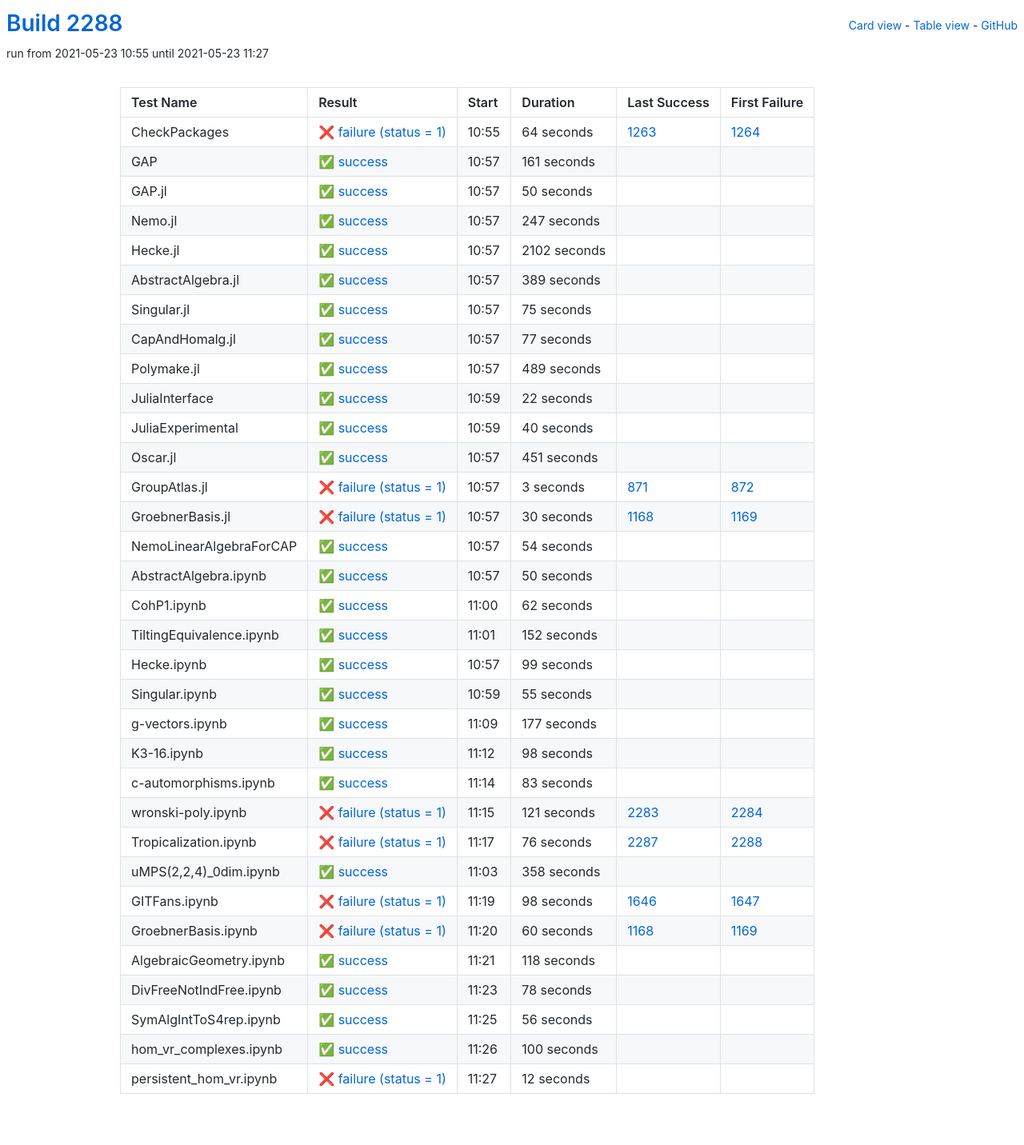
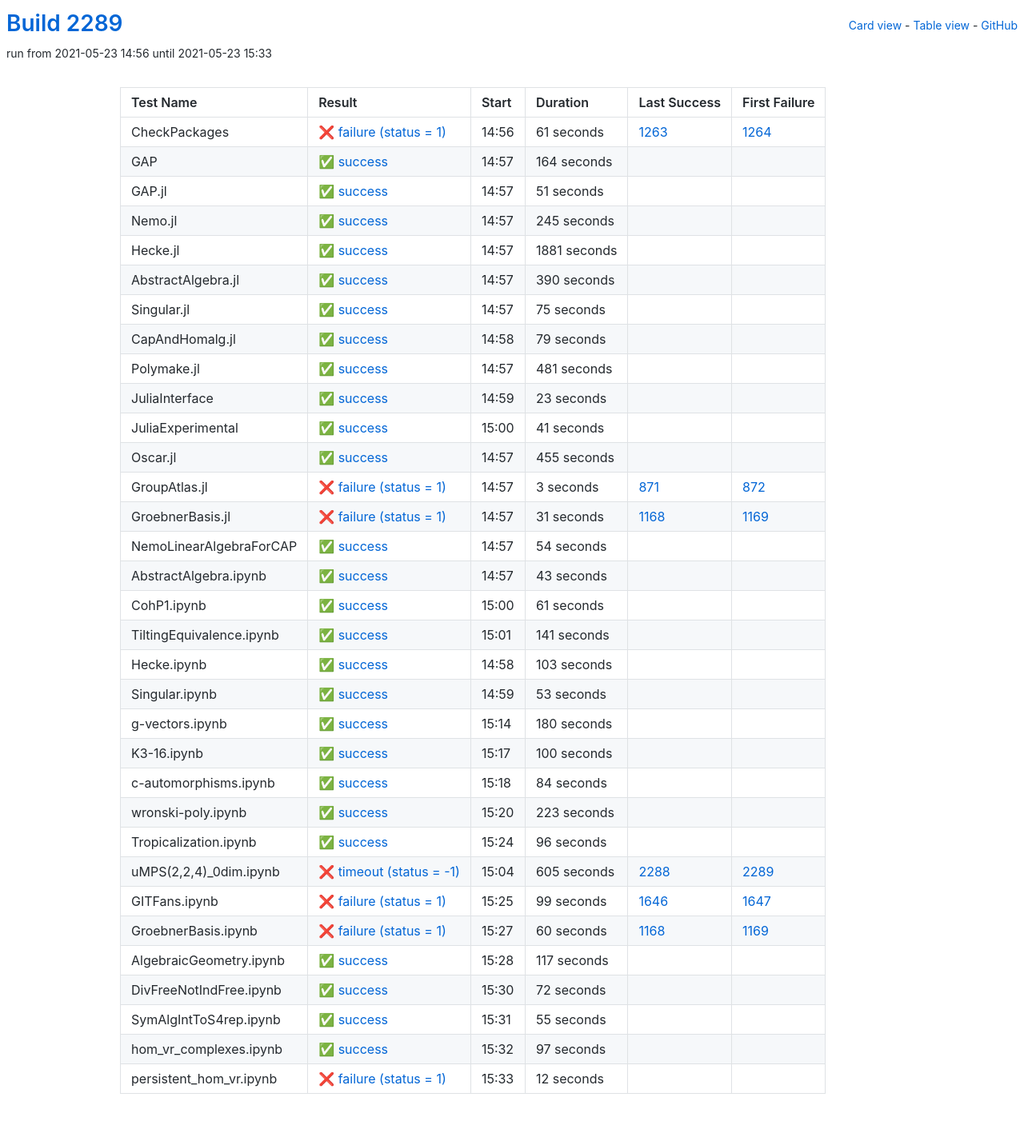
Before and after one commit to oscar-system/oscar-ci-status-stable, a Jekyll site: the page built from table.html, in a window 1280 px wide. Shown: the whole page at 80% size. Built offline with Jekyll 4.4.1, drawn with Linux system fonts in a browser that asks for light colours.

Commit message:
Build #2289

```diff
--- a/_data/ci.yml
+++ b/_data/ci.yml
@@ -1,6 +1,6 @@
 ---
-build: 2288
-build_url: https://oscarci.mathematik.uni-kl.de/job/oscar-stable/2288/
+build: 2289
+build_url: https://oscarci.mathematik.uni-kl.de/job/oscar-stable/2289/
 job: oscar-stable
 organization: oscar-system
 repo: oscar-ci-status-stable
@@ -8,80 +8,80 @@ repourl: https://github.com/oscar-system/oscar-ci-status-stable
 tests:
 - name: CheckPackages
   id: checkpackages
-  log: https://oscarci.mathematik.uni-kl.de/job/oscar-stable/2288/artifact/logs/build-2288/CheckPackages.log
-  start: 2021-05-23 10:55
+  log: https://oscarci.mathematik.uni-kl.de/job/oscar-stable/2289/artifact/logs/build-2289/CheckPackages.log
+  start: 2021-05-23 14:56
   success: false
   exitcode: 1
   status: failure
-  duration: 64
+  duration: 61
   last_success: 1263
   last_success_url: https://oscarci.mathematik.uni-kl.de/job/oscar-stable/1263/
   first_failure: 1264
   first_failure_url: https://oscarci.mathematik.uni-kl.de/job/oscar-stable/1264/
 - name: GAP
   id: gap
-  log: https://oscarci.mathematik.uni-kl.de/job/oscar-stable/2288/artifact/logs/build-2288/GAP.log
-  start: 2021-05-23 10:57
+  log: https://oscarci.mathematik.uni-kl.de/job/oscar-stable/2289/artifact/logs/build-2289/GAP.log
+  start: 2021-05-23 14:57
   success: true
   exitcode: 0
   status: success
-  duration: 161
+  duration: 164
   last_success: false
   last_success_url:
   first_failure: false
   first_failure_url:
 - name: GAP.jl
   id: gap-jl
-  log: https://oscarci.mathematik.uni-kl.de/job/oscar-stable/2288/artifact/logs/build-2288/GAP.jl.log
-  start: 2021-05-23 10:57
+  log: https://oscarci.mathematik.uni-kl.de/job/oscar-stable/2289/artifact/logs/build-2289/GAP.jl.log
+  start: 2021-05-23 14:57
   success: true
   exitcode: 0
   status: success
-  duration: 50
+  duration: 51
   last_success: false
   last_success_url:
   first_failure: false
   first_failure_url:
 - name: Nemo.jl
   id: nemo-jl
-  log: https://oscarci.mathematik.uni-kl.de/job/oscar-stable/2288/artifact/logs/build-2288/Nemo.jl.log
-  start: 2021-05-23 10:57
+  log: https://oscarci.mathematik.uni-kl.de/job/oscar-stable/2289/artifact/logs/build-2289/Nemo.jl.log
+  start: 2021-05-23 14:57
   success: true
   exitcode: 0
   status: success
-  duration: 247
+  duration: 245
   last_success: false
   last_success_url:
   first_failure: false
   first_failure_url:
 - name: Hecke.jl
   id: hecke-jl
-  log: https://oscarci.mathematik.uni-kl.de/job/oscar-stable/2288/artifact/logs/build-2288/Hecke.jl.log
-  start: 2021-05-23 10:57
+  log: https://oscarci.mathematik.uni-kl.de/job/oscar-stable/2289/artifact/logs/build-2289/Hecke.jl.log
+  start: 2021-05-23 14:57
   success: true
   exitcode: 0
   status: success
-  duration: 2102
+  duration: 1881
   last_success: false
   last_success_url:
   first_failure: false
   first_failure_url:
 - name: AbstractAlgebra.jl
   id: abstractalgebra-jl
-  log: https://oscarci.mathematik.uni-kl.de/job/oscar-stable/2288/artifact/logs/build-2288/AbstractAlgebra.jl.log
-  start: 2021-05-23 10:57
+  log: https://oscarci.mathematik.uni-kl.de/job/oscar-stable/2289/artifact/logs/build-2289/AbstractAlgebra.jl.log
+  start: 2021-05-23 14:57
   success: true
   exitcode: 0
   status: success
-  duration: 389
+  duration: 390
   last_success: false
   last_success_url:
   first_failure: false
   first_failure_url:
 - name: Singular.jl
   id: singular-jl
-  log: https://oscarci.mathematik.uni-kl.de/job/oscar-stable/2288/artifact/logs/build-2288/Singular.jl.log
-  start: 2021-05-23 10:57
+  log: https://oscarci.mathematik.uni-kl.de/job/oscar-stable/2289/artifact/logs/build-2289/Singular.jl.log
+  start: 2021-05-23 14:57
   success: true
   exitcode: 0
   status: success
@@ -92,68 +92,68 @@ tests:
   first_failure_url:
 - name: CapAndHomalg.jl
   id: capandhomalg-jl
-  log: https://oscarci.mathematik.uni-kl.de/job/oscar-stable/2288/artifact/logs/build-2288/CapAndHomalg.jl.log
-  start: 2021-05-23 10:57
+  log: https://oscarci.mathematik.uni-kl.de/job/oscar-stable/2289/artifact/logs/build-2289/CapAndHomalg.jl.log
+  start: 2021-05-23 14:58
   success: true
   exitcode: 0
   status: success
-  duration: 77
+  duration: 79
   last_success: false
   last_success_url:
   first_failure: false
   first_failure_url:
 - name: Polymake.jl
   id: polymake-jl
-  log: https://oscarci.mathematik.uni-kl.de/job/oscar-stable/2288/artifact/logs/build-2288/Polymake.jl.log
-  start: 2021-05-23 10:57
+  log: https://oscarci.mathematik.uni-kl.de/job/oscar-stable/2289/artifact/logs/build-2289/Polymake.jl.log
+  start: 2021-05-23 14:57
   success: true
   exitcode: 0
   status: success
-  duration: 489
+  duration: 481
   last_success: false
   last_success_url:
   first_failure: false
   first_failure_url:
 - name: JuliaInterface
   id: juliainterface
-  log: https://oscarci.mathematik.uni-kl.de/job/oscar-stable/2288/artifact/logs/build-2288/JuliaInterface.log
-  start: 2021-05-23 10:59
+  log: https://oscarci.mathematik.uni-kl.de/job/oscar-stable/2289/artifact/logs/build-2289/JuliaInterface.log
+  start: 2021-05-23 14:59
   success: true
   exitcode: 0
   status: success
-  duration: 22
+  duration: 23
   last_success: false
   last_success_url:
   first_failure: false
   first_failure_url:
 - name: JuliaExperimental
   id: juliaexperimental
-  log: https://oscarci.mathematik.uni-kl.de/job/oscar-stable/2288/artifact/logs/build-2288/JuliaExperimental.log
-  start: 2021-05-23 10:59
+  log: https://oscarci.mathematik.uni-kl.de/job/oscar-stable/2289/artifact/logs/build-2289/JuliaExperimental.log
+  start: 2021-05-23 15:00
   success: true
   exitcode: 0
   status: success
-  duration: 40
+  duration: 41
   last_success: false
   last_success_url:
   first_failure: false
   first_failure_url:
 - name: Oscar.jl
   id: oscar-jl
-  log: https://oscarci.mathematik.uni-kl.de/job/oscar-stable/2288/artifact/logs/build-2288/Oscar.jl.log
-  start: 2021-05-23 10:57
+  log: https://oscarci.mathematik.uni-kl.de/job/oscar-stable/2289/artifact/logs/build-2289/Oscar.jl.log
+  start: 2021-05-23 14:57
   success: true
   exitcode: 0
   status: success
-  duration: 451
+  duration: 455
   last_success: false
   last_success_url:
   first_failure: false
   first_failure_url:
 - name: GroupAtlas.jl
   id: groupatlas-jl
-  log: https://oscarci.mathematik.uni-kl.de/job/oscar-stable/2288/artifact/logs/build-2288/GroupAtlas.jl.log
-  start: 2021-05-23 10:57
+  log: https://oscarci.mathematik.uni-kl.de/job/oscar-stable/2289/artifact/logs/build-2289/GroupAtlas.jl.log
+  start: 2021-05-23 14:57
   success: false
   exitcode: 1
   status: failure
@@ -164,20 +164,20 @@ tests:
   first_failure_url: https://oscarci.mathematik.uni-kl.de/job/oscar-stable/872/
 - name: GroebnerBasis.jl
   id: groebnerbasis-jl
-  log: https://oscarci.mathematik.uni-kl.de/job/oscar-stable/2288/artifact/logs/build-2288/GroebnerBasis.jl.log
-  start: 2021-05-23 10:57
+  log: https://oscarci.mathematik.uni-kl.de/job/oscar-stable/2289/artifact/logs/build-2289/GroebnerBasis.jl.log
+  start: 2021-05-23 14:57
   success: false
   exitcode: 1
   status: failure
-  duration: 30
+  duration: 31
   last_success: 1168
   last_success_url: https://oscarci.mathematik.uni-kl.de/job/oscar-stable/1168/
   first_failure: 1169
   first_failure_url: https://oscarci.mathematik.uni-kl.de/job/oscar-stable/1169/
 - name: NemoLinearAlgebraForCAP
   id: nemolinearalgebraforcap
-  log: https://oscarci.mathematik.uni-kl.de/job/oscar-stable/2288/artifact/logs/build-2288/NemoLinearAlgebraForCAP.log
-  start: 2021-05-23 10:57
+  log: https://oscarci.mathematik.uni-kl.de/job/oscar-stable/2289/artifact/logs/build-2289/NemoLinearAlgebraForCAP.log
+  start: 2021-05-23 14:57
   success: true
   exitcode: 0
   status: success
@@ -188,152 +188,152 @@ tests:
   first_failure_url:
 - name: AbstractAlgebra.ipynb
   id: abstractalgebra-ipynb
-  log: https://oscarci.mathematik.uni-kl.de/job/oscar-stable/2288/artifact/logs/build-2288/AbstractAlgebra.ipynb.log
-  start: 2021-05-23 10:57
+  log: https://oscarci.mathematik.uni-kl.de/job/oscar-stable/2289/artifact/logs/build-2289/AbstractAlgebra.ipynb.log
+  start: 2021-05-23 14:57
   success: true
   exitcode: 0
   status: success
-  duration: 50
+  duration: 43
   last_success: false
   last_success_url:
   first_failure: false
   first_failure_url:
 - name: CohP1.ipynb
   id: cohp1-ipynb
-  log: https://oscarci.mathematik.uni-kl.de/job/oscar-stable/2288/artifact/logs/build-2288/CohP1.ipynb.log
-  start: 2021-05-23 11:00
+  log: https://oscarci.mathematik.uni-kl.de/job/oscar-stable/2289/artifact/logs/build-2289/CohP1.ipynb.log
+  start: 2021-05-23 15:00
   success: true
   exitcode: 0
   status: success
-  duration: 62
+  duration: 61
   last_success: false
   last_success_url:
   first_failure: false
   first_failure_url:
 - name: TiltingEquivalence.ipynb
   id: tiltingequivalence-ipynb
-  log: https://oscarci.mathematik.uni-kl.de/job/oscar-stable/2288/artifact/logs/build-2288/TiltingEquivalence.ipynb.log
-  start: 2021-05-23 11:01
+  log: https://oscarci.mathematik.uni-kl.de/job/oscar-stable/2289/artifact/logs/build-2289/TiltingEquivalence.ipynb.log
+  start: 2021-05-23 15:01
   success: true
   exitcode: 0
   status: success
-  duration: 152
+  duration: 141
   last_success: false
   last_success_url:
   first_failure: false
   first_failure_url:
 - name: Hecke.ipynb
   id: hecke-ipynb
-  log: https://oscarci.mathematik.uni-kl.de/job/oscar-stable/2288/artifact/logs/build-2288/Hecke.ipynb.log
-  start: 2021-05-23 10:57
+  log: https://oscarci.mathematik.uni-kl.de/job/oscar-stable/2289/artifact/logs/build-2289/Hecke.ipynb.log
+  start: 2021-05-23 14:58
   success: true
   exitcode: 0
   status: success
-  duration: 99
+  duration: 103
   last_success: false
   last_success_url:
   first_failure: false
   first_failure_url:
 - name: Singular.ipynb
   id: singular-ipynb
-  log: https://oscarci.mathematik.uni-kl.de/job/oscar-stable/2288/artifact/logs/build-2288/Singular.ipynb.log
-  start: 2021-05-23 10:59
+  log: https://oscarci.mathematik.uni-kl.de/job/oscar-stable/2289/artifact/logs/build-2289/Singular.ipynb.log
+  start: 2021-05-23 14:59
   success: true
   exitcode: 0
   status: success
-  duration: 55
+  duration: 53
   last_success: false
   last_success_url:
   first_failure: false
   first_failure_url:
 - name: g-vectors.ipynb
   id: g-vectors-ipynb
-  log: https://oscarci.mathematik.uni-kl.de/job/oscar-stable/2288/artifact/logs/build-2288/g-vectors.ipynb.log
-  start: 2021-05-23 11:09
+  log: https://oscarci.mathematik.uni-kl.de/job/oscar-stable/2289/artifact/logs/build-2289/g-vectors.ipynb.log
+  start: 2021-05-23 15:14
   success: true
   exitcode: 0
   status: success
-  duration: 177
+  duration: 180
   last_success: false
   last_success_url:
   first_failure: false
   first_failure_url:
 - name: K3-16.ipynb
   id: k3-16-ipynb
-  log: https://oscarci.mathematik.uni-kl.de/job/oscar-stable/2288/artifact/logs/build-2288/K3-16.ipynb.log
-  start: 2021-05-23 11:12
+  log: https://oscarci.mathematik.uni-kl.de/job/oscar-stable/2289/artifact/logs/build-2289/K3-16.ipynb.log
+  start: 2021-05-23 15:17
   success: true
   exitcode: 0
   status: success
-  duration: 98
+  duration: 100
   last_success: false
   last_success_url:
   first_failure: false
   first_failure_url:
 - name: c-automorphisms.ipynb
   id: c-automorphisms-ipynb
-  log: https://oscarci.mathematik.uni-kl.de/job/oscar-stable/2288/artifact/logs/build-2288/c-automorphisms.ipynb.log
-  start: 2021-05-23 11:14
+  log: https://oscarci.mathematik.uni-kl.de/job/oscar-stable/2289/artifact/logs/build-2289/c-automorphisms.ipynb.log
+  start: 2021-05-23 15:18
   success: true
   exitcode: 0
   status: success
-  duration: 83
+  duration: 84
   last_success: false
   last_success_url:
   first_failure: false
   first_failure_url:
 - name: wronski-poly.ipynb
   id: wronski-poly-ipynb
-  log: https://oscarci.mathematik.uni-kl.de/job/oscar-stable/2288/artifact/logs/build-2288/wronski-poly.ipynb.log
-  start: 2021-05-23 11:15
-  success: false
-  exitcode: 1
-  status: failure
-  duration: 121
-  last_success: 2283
-  last_success_url: https://oscarci.mathematik.uni-kl.de/job/oscar-stable/2283/
-  first_failure: 2284
-  first_failure_url: https://oscarci.mathematik.uni-kl.de/job/oscar-stable/2284/
-- name: Tropicalization.ipynb
-  id: tropicalization-ipynb
-  log: https://oscarci.mathematik.uni-kl.de/job/oscar-stable/2288/artifact/logs/build-2288/Tropicalization.ipynb.log
-  start: 2021-05-23 11:17
-  success: false
-  exitcode: 1
-  status: failure
-  duration: 76
-  last_success: 2287
-  last_success_url: https://oscarci.mathematik.uni-kl.de/job/oscar-stable/2287/
-  first_failure: 2288
-  first_failure_url: https://oscarci.mathematik.uni-kl.de/job/oscar-stable/2288/
-- name: uMPS(2,2,4)_0dim.ipynb
-  id: umps-2-2-4-0dim-ipynb
-  log: https://oscarci.mathematik.uni-kl.de/job/oscar-stable/2288/artifact/logs/build-2288/uMPS-2-2-4-_0dim.ipynb.log
-  start: 2021-05-23 11:03
+  log: https://oscarci.mathematik.uni-kl.de/job/oscar-stable/2289/artifact/logs/build-2289/wronski-poly.ipynb.log
+  start: 2021-05-23 15:20
   success: true
   exitcode: 0
   status: success
-  duration: 358
+  duration: 223
   last_success: false
   last_success_url:
   first_failure: false
   first_failure_url:
+- name: Tropicalization.ipynb
+  id: tropicalization-ipynb
+  log: https://oscarci.mathematik.uni-kl.de/job/oscar-stable/2289/artifact/logs/build-2289/Tropicalization.ipynb.log
+  start: 2021-05-23 15:24
+  success: true
+  exitcode: 0
+  status: success
+  duration: 96
+  last_success: false
+  last_success_url:
+  first_failure: false
+  first_failure_url:
+- name: uMPS(2,2,4)_0dim.ipynb
+  id: umps-2-2-4-0dim-ipynb
+  log: https://oscarci.mathematik.uni-kl.de/job/oscar-stable/2289/artifact/logs/build-2289/uMPS-2-2-4-_0dim.ipynb.log
+  start: 2021-05-23 15:04
+  success: false
+  exitcode: -1
+  status: timeout
+  duration: 605
+  last_success: 2288
+  last_success_url: https://oscarci.mathematik.uni-kl.de/job/oscar-stable/2288/
+  first_failure: 2289
+  first_failure_url: https://oscarci.mathematik.uni-kl.de/job/oscar-stable/2289/
 - name: GITFans.ipynb
   id: gitfans-ipynb
-  log: https://oscarci.mathematik.uni-kl.de/job/oscar-stable/2288/artifact/logs/build-2288/GITFans.ipynb.log
-  start: 2021-05-23 11:19
+  log: https://oscarci.mathematik.uni-kl.de/job/oscar-stable/2289/artifact/logs/build-2289/GITFans.ipynb.log
+  start: 2021-05-23 15:25
   success: false
   exitcode: 1
   status: failure
-  duration: 98
+  duration: 99
   last_success: 1646
   last_success_url: https://oscarci.mathematik.uni-kl.de/job/oscar-stable/1646/
   first_failure: 1647
   first_failure_url: https://oscarci.mathematik.uni-kl.de/job/oscar-stable/1647/
 - name: GroebnerBasis.ipynb
   id: groebnerbasis-ipynb
-  log: https://oscarci.mathematik.uni-kl.de/job/oscar-stable/2288/artifact/logs/build-2288/GroebnerBasis.ipynb.log
-  start: 2021-05-23 11:20
+  log: https://oscarci.mathematik.uni-kl.de/job/oscar-stable/2289/artifact/logs/build-2289/GroebnerBasis.ipynb.log
+  start: 2021-05-23 15:27
   success: false
   exitcode: 1
   status: failure
@@ -344,56 +344,56 @@ tests:
   first_failure_url: https://oscarci.mathematik.uni-kl.de/job/oscar-stable/1169/
 - name: AlgebraicGeometry.ipynb
   id: algebraicgeometry-ipynb
-  log: https://oscarci.mathematik.uni-kl.de/job/oscar-stable/2288/artifact/logs/build-2288/AlgebraicGeometry.ipynb.log
-  start: 2021-05-23 11:21
+  log: https://oscarci.mathematik.uni-kl.de/job/oscar-stable/2289/artifact/logs/build-2289/AlgebraicGeometry.ipynb.log
+  start: 2021-05-23 15:28
   success: true
   exitcode: 0
   status: success
-  duration: 118
+  duration: 117
   last_success: false
   last_success_url:
   first_failure: false
   first_failure_url:
 - name: DivFreeNotIndFree.ipynb
   id: divfreenotindfree-ipynb
-  log: https://oscarci.mathematik.uni-kl.de/job/oscar-stable/2288/artifact/logs/build-2288/DivFreeNotIndFree.ipynb.log
-  start: 2021-05-23 11:23
+  log: https://oscarci.mathematik.uni-kl.de/job/oscar-stable/2289/artifact/logs/build-2289/DivFreeNotIndFree.ipynb.log
+  start: 2021-05-23 15:30
   success: true
   exitcode: 0
   status: success
-  duration: 78
+  duration: 72
   last_success: false
   last_success_url:
   first_failure: false
   first_failure_url:
 - name: SymAlgIntToS4rep.ipynb
   id: symalginttos4rep-ipynb
-  log: https://oscarci.mathematik.uni-kl.de/job/oscar-stable/2288/artifact/logs/build-2288/SymAlgIntToS4rep.ipynb.log
-  start: 2021-05-23 11:25
+  log: https://oscarci.mathematik.uni-kl.de/job/oscar-stable/2289/artifact/logs/build-2289/SymAlgIntToS4rep.ipynb.log
+  start: 2021-05-23 15:31
   success: true
   exitcode: 0
   status: success
-  duration: 56
+  duration: 55
   last_success: false
   last_success_url:
   first_failure: false
   first_failure_url:
 - name: hom_vr_complexes.ipynb
   id: hom-vr-complexes-ipynb
-  log: https://oscarci.mathematik.uni-kl.de/job/oscar-stable/2288/artifact/logs/build-2288/hom_vr_complexes.ipynb.log
-  start: 2021-05-23 11:26
+  log: https://oscarci.mathematik.uni-kl.de/job/oscar-stable/2289/artifact/logs/build-2289/hom_vr_complexes.ipynb.log
+  start: 2021-05-23 15:32
   success: true
   exitcode: 0
   status: success
-  duration: 100
+  duration: 97
   last_success: false
   last_success_url:
   first_failure: false
   first_failure_url:
 - name: persistent_hom_vr.ipynb
   id: persistent-hom-vr-ipynb
-  log: https://oscarci.mathematik.uni-kl.de/job/oscar-stable/2288/artifact/logs/build-2288/persistent_hom_vr.ipynb.log
-  start: 2021-05-23 11:27
+  log: https://oscarci.mathematik.uni-kl.de/job/oscar-stable/2289/artifact/logs/build-2289/persistent_hom_vr.ipynb.log
+  start: 2021-05-23 15:33
   success: false
   exitcode: 1
   status: failure
```
Also changed, not shown: README.md.
